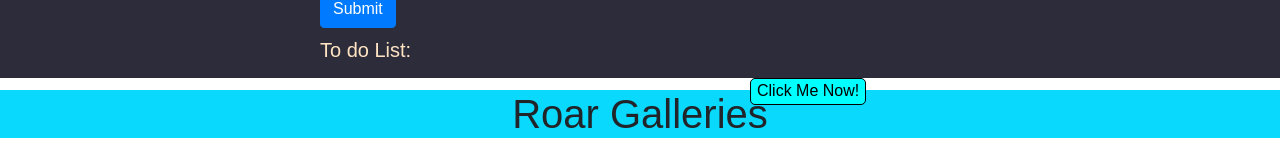
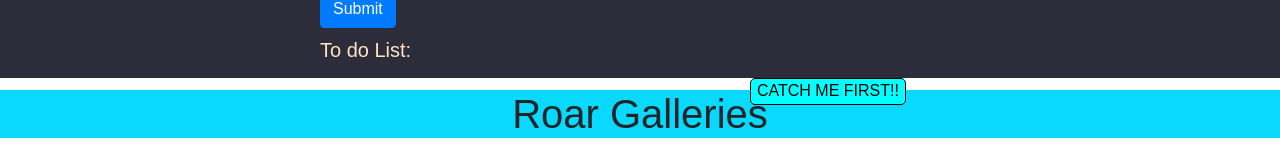
Before and after one commit to alifmustaqim/alifmustaqima.github.io, a plain HTML site: page index.html in a window 1280 px wide. Shown: the part 160-314 px from the top of the page. Drawn offline with nearby package versions, Linux system fonts and the light colour scheme; grey boxes are pictures that could not be loaded.

Commit message:
Update index.html

```diff
--- a/index.html
+++ b/index.html
@@ -33,7 +33,7 @@
                     </div>
         </div>
 
-        <div><button id="myBtn">Click Me Now!</button></div>
+        <div><button id="myBtn">CATCH ME FIRST!!</button></div>
     </header>
 
  <h1 style="text-align: center ; background-color: rgb(9, 217, 253);margin-top:12px;">Roar Galleries</h1>
```
